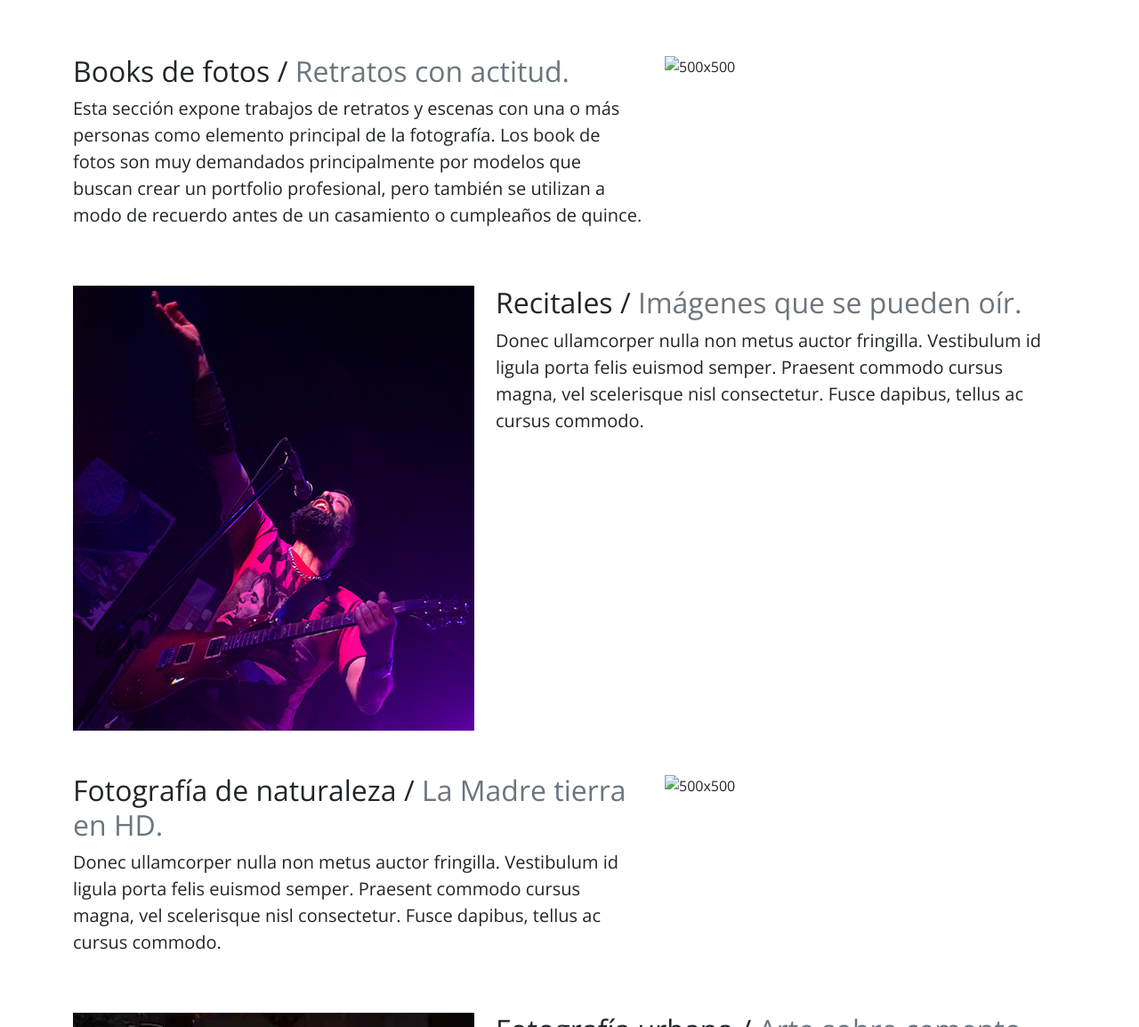
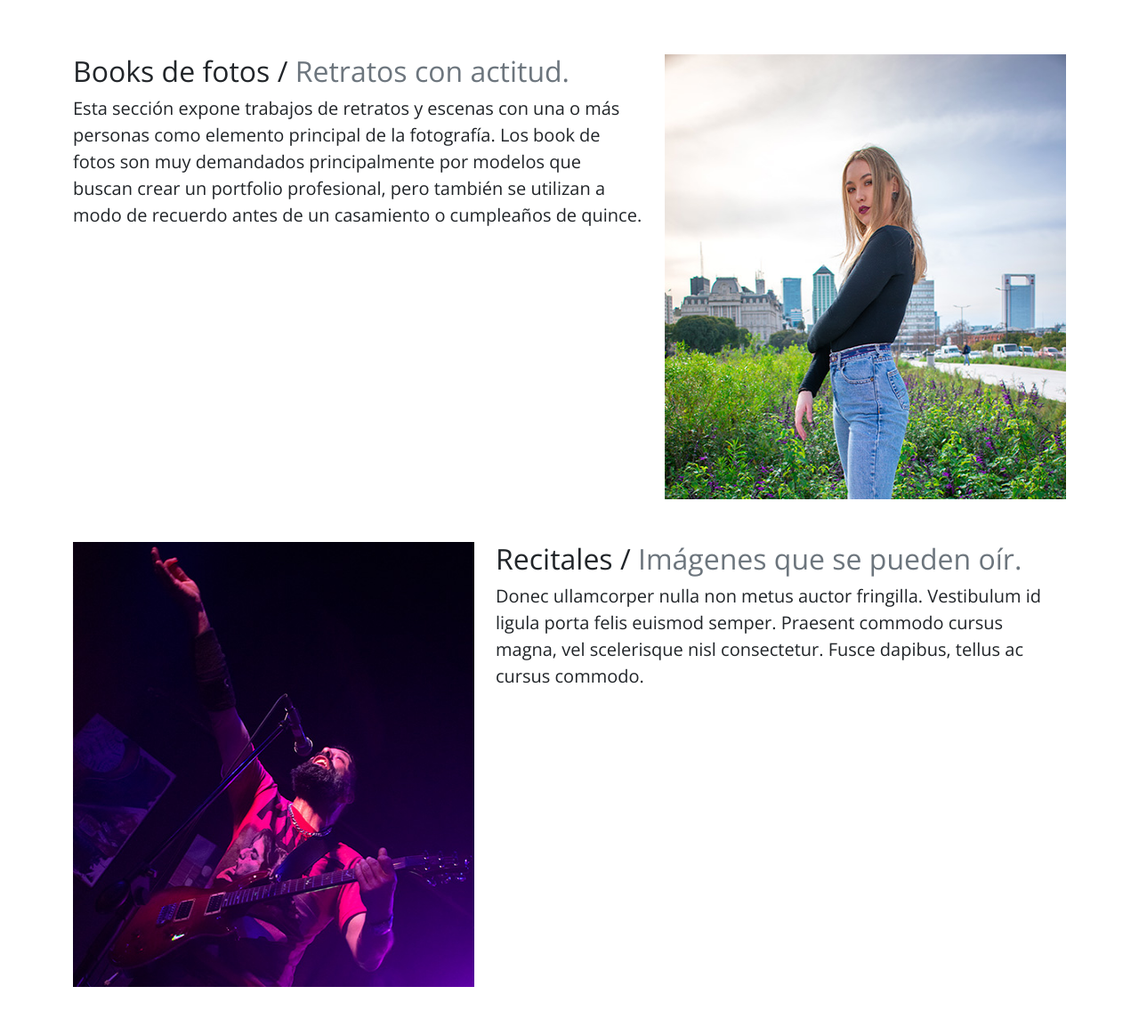
Before and after one commit to MatiasTortoriello/Blanco-Fotografia, a website: page index.html in a window 1280 px wide. Shown: the part 1328-2482 px from the top of the page at 89% size. Drawn offline with nearby package versions, Linux system fonts and the light colour scheme; files that its build step writes are made by us from their sources; the site is published under a folder, as on GitHub Pages, so addresses that start at the root find nothing.

Commit message:
Arreglo links 2

```diff
--- a/index.html
+++ b/index.html
@@ -135,7 +135,7 @@
                 </div>
 
                 <div class="col-md-5">
-                    <img class="featurette-image img-fluid mx-auto" data-src="holder.js/500x500/auto" alt="500x500" style="width: 500px; height: 500px;" src="/images/fotosGaleria/fotoBooks.jpg" data-holder-rendered="true">
+                    <img class="featurette-image img-fluid mx-auto" data-src="holder.js/500x500/auto" alt="500x500" style="width: 500px; height: 500px;" src="images/fotosGaleria/fotoBooks.jpg" data-holder-rendered="true">
                 </div>
 
             </div>
@@ -164,7 +164,7 @@
                 </div>
 
                 <div class="col-md-5">
-                    <img class="featurette-image img-fluid mx-auto" data-src="holder.js/500x500/auto" alt="500x500" src="../images/fotosGaleria/fotoNaturaleza.jpg" data-holder-rendered="true" style="width: 500px; height: 500px;">
+                    <img class="featurette-image img-fluid mx-auto" data-src="holder.js/500x500/auto" alt="500x500" src="./images/fotosGaleria/fotoNaturaleza.jpg" data-holder-rendered="true" style="width: 500px; height: 500px;">
                 </div>
 
             </div>
```
